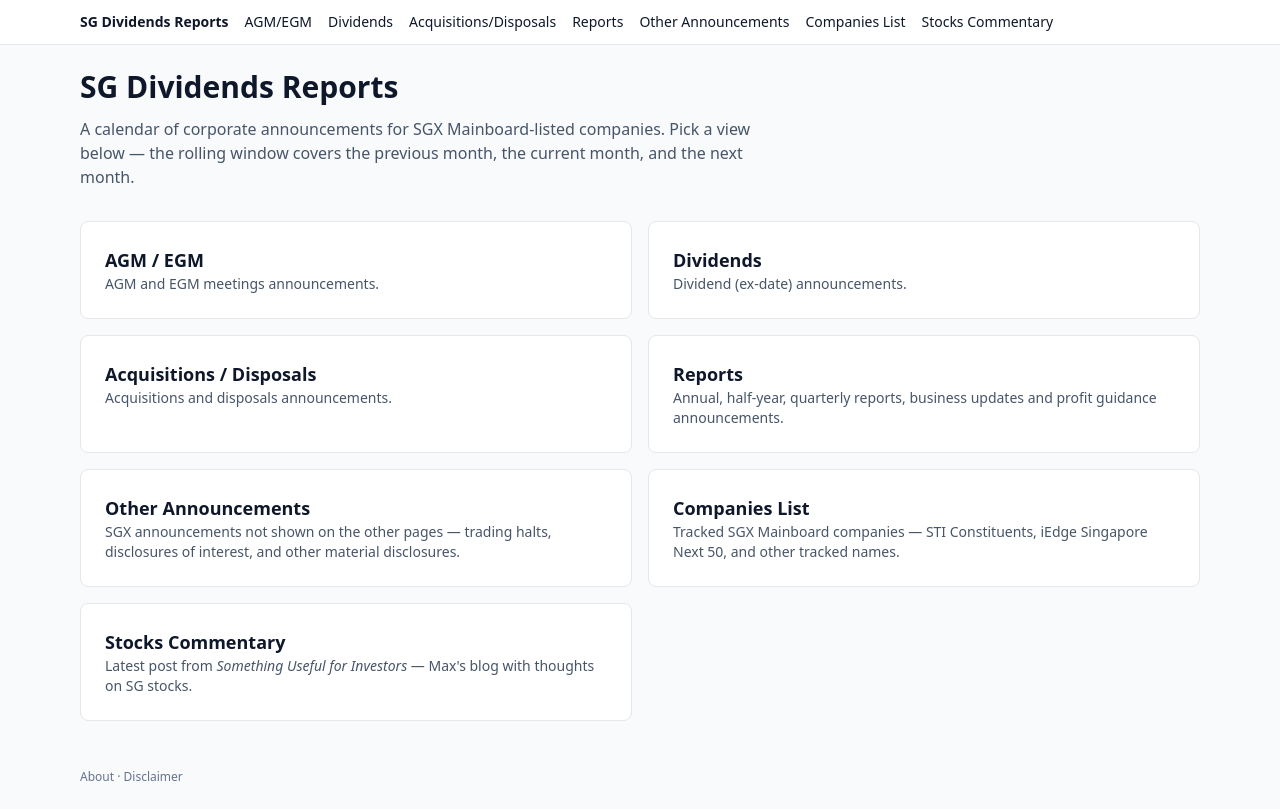
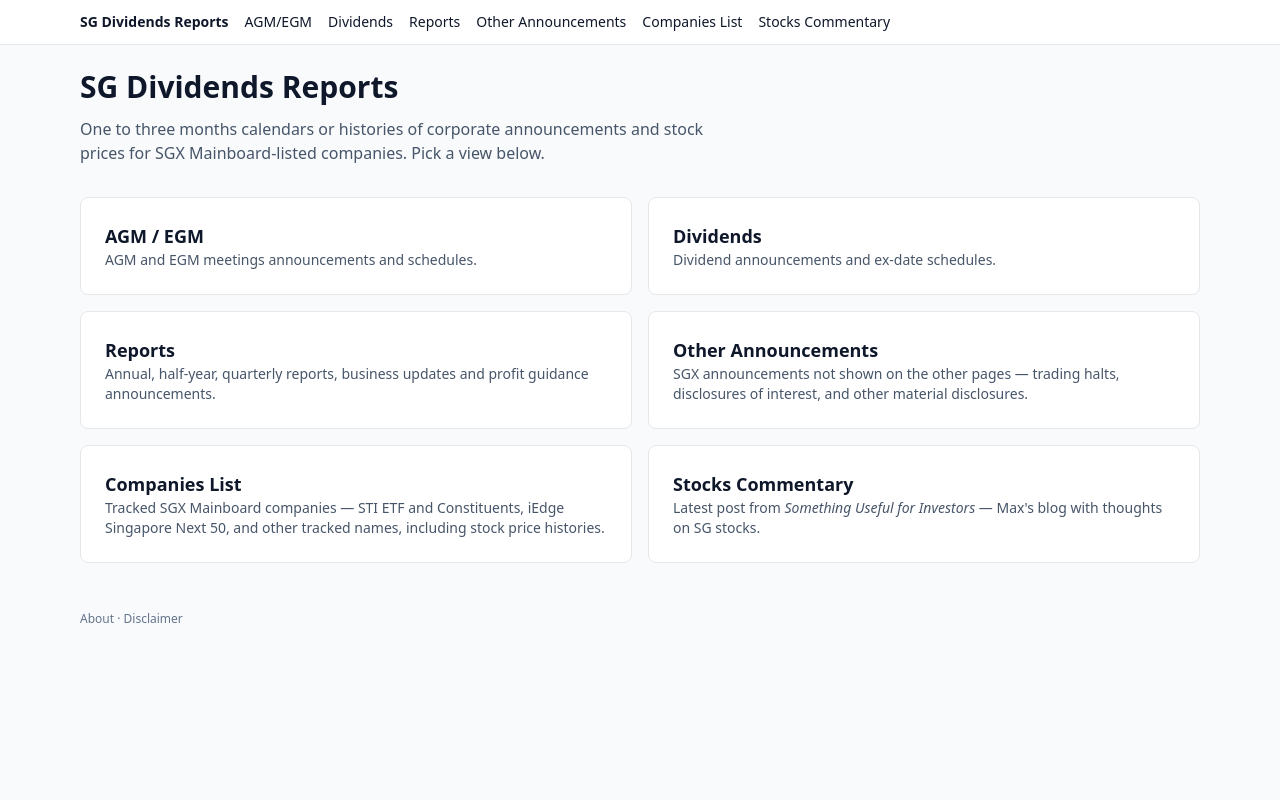
Before and after one commit to maxloopinmok/sgdr-pa, a Django app: page / in a window 1280 px wide. After the commit the page ends 623 px from the top, so only its background shows below. Run offline with Django 5.2, Linux system fonts and the light colour scheme; some libraries are stand-ins or nearby versions.

Commit message:
Retire Acquisitions/Disposals calendar; fold into Other Announcements

```diff
--- a/apps/events/urls.py
+++ b/apps/events/urls.py
@@ -5,7 +5,6 @@ from . import views
 calendar_patterns = [
     path("calendar/agm-egm/", views.calendar_agm_egm, name="calendar_agm_egm"),
     path("calendar/dividends/", views.calendar_dividends, name="calendar_dividends"),
-    path("calendar/acquisitions-disposals/", views.calendar_acq_disposal, name="calendar_acq_disposal"),
     path("calendar/reports/", views.calendar_reports, name="calendar_reports"),
     path("calendar/other-announcements/", views.calendar_other, name="calendar_other"),
 ]
--- a/templates/base.html
+++ b/templates/base.html
@@ -22,7 +22,6 @@
       <a href="{% url 'landing' %}" class="font-semibold">SG Dividends Reports</a>
       <a href="{% url 'calendar_agm_egm' %}" class="hover:underline">AGM/EGM</a>
       <a href="{% url 'calendar_dividends' %}" class="hover:underline">Dividends</a>
-      <a href="{% url 'calendar_acq_disposal' %}" class="hover:underline">Acquisitions/Disposals</a>
       <a href="{% url 'calendar_reports' %}" class="hover:underline">Reports</a>
       <a href="{% url 'calendar_other' %}" class="hover:underline">Other Announcements</a>
       <a href="{% url 'companies_list' %}" class="hover:underline">Companies List</a>
--- a/templates/calendar/acquisitions_disposals.html
+++ /dev/null
@@ -1,2 +0,0 @@
-{% extends "calendar/_layout.html" %}
-{% block lede %}Acquisitions and disposals announcements.{% endblock %}
--- a/templates/landing.html
+++ b/templates/landing.html
@@ -5,24 +5,18 @@
 <section class="space-y-3">
   <h1 class="text-3xl font-semibold">SG Dividends Reports</h1>
   <p class="text-slate-600 max-w-2xl">
-    A calendar of corporate announcements for SGX Mainboard-listed companies.
-    Pick a view below — the rolling window covers the previous month, the current month,
-    and the next month.
+    One to three months calendars or histories of corporate announcements and stock prices for SGX Mainboard-listed companies. Pick a view below.
   </p>
 </section>
 
 <section class="mt-8 grid grid-cols-1 gap-4 sm:grid-cols-2">
   <a class="rounded-lg border bg-white p-6 hover:shadow" href="{% url 'calendar_agm_egm' %}">
     <h2 class="text-lg font-semibold">AGM / EGM</h2>
-    <p class="text-sm text-slate-600">AGM and EGM meetings announcements.</p>
+    <p class="text-sm text-slate-600">AGM and EGM meetings announcements and schedules.</p>
   </a>
   <a class="rounded-lg border bg-white p-6 hover:shadow" href="{% url 'calendar_dividends' %}">
     <h2 class="text-lg font-semibold">Dividends</h2>
-    <p class="text-sm text-slate-600">Dividend (ex-date) announcements.</p>
-  </a>
-  <a class="rounded-lg border bg-white p-6 hover:shadow" href="{% url 'calendar_acq_disposal' %}">
-    <h2 class="text-lg font-semibold">Acquisitions / Disposals</h2>
-    <p class="text-sm text-slate-600">Acquisitions and disposals announcements.</p>
+    <p class="text-sm text-slate-600">Dividend announcements and ex-date schedules.</p>
   </a>
   <a class="rounded-lg border bg-white p-6 hover:shadow" href="{% url 'calendar_reports' %}">
     <h2 class="text-lg font-semibold">Reports</h2>
@@ -34,7 +28,7 @@
   </a>
   <a class="rounded-lg border bg-white p-6 hover:shadow" href="{% url 'companies_list' %}">
     <h2 class="text-lg font-semibold">Companies List</h2>
-    <p class="text-sm text-slate-600">Tracked SGX Mainboard companies — STI Constituents, iEdge Singapore Next 50, and other tracked names.</p>
+    <p class="text-sm text-slate-600">Tracked SGX Mainboard companies — STI ETF and Constituents, iEdge Singapore Next 50, and other tracked names, including stock price histories.</p>
   </a>
   <a class="rounded-lg border bg-white p-6 hover:shadow" href="{% url 'commentary' %}">
     <h2 class="text-lg font-semibold">Stocks Commentary</h2>
```
Also changed, not shown: apps/events/views.py (+4 -17 lines).
